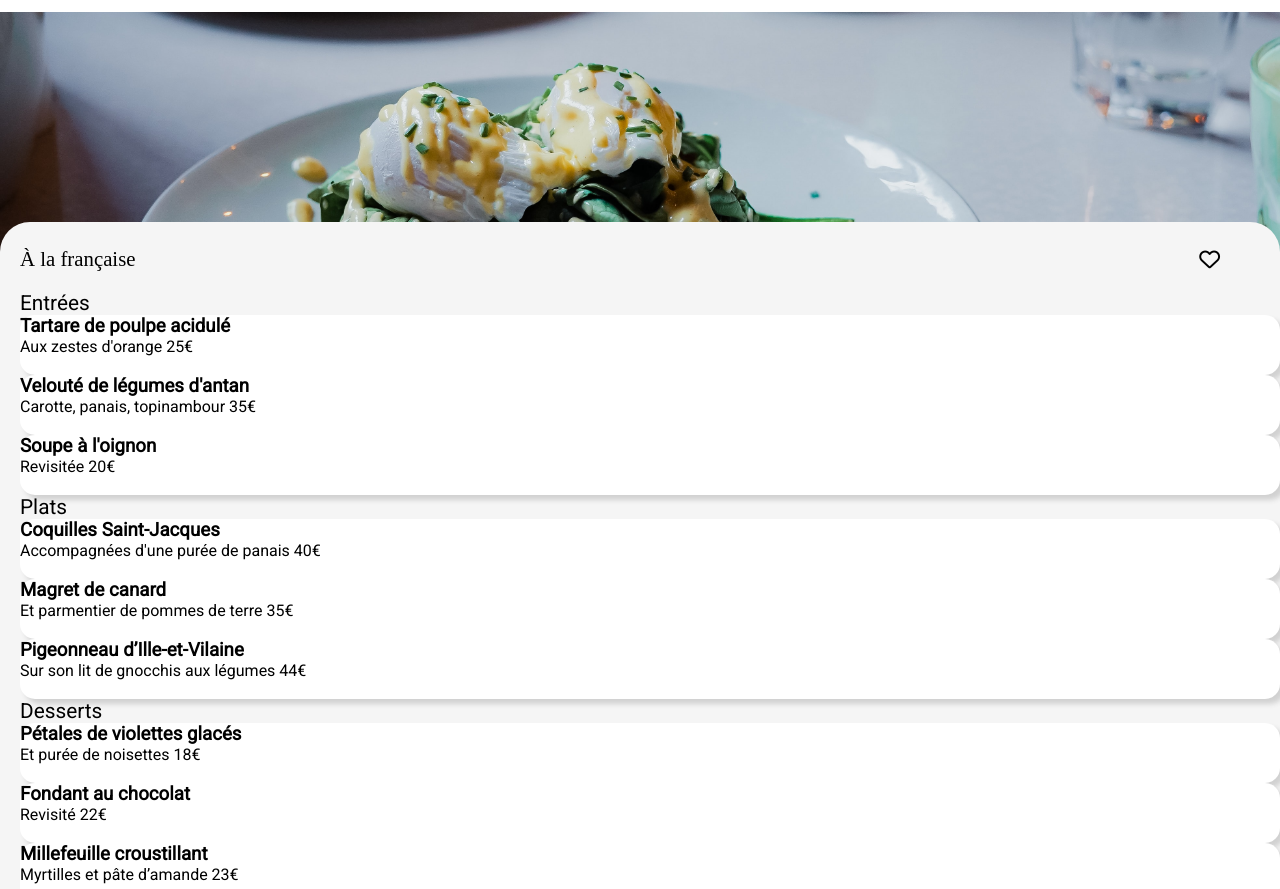
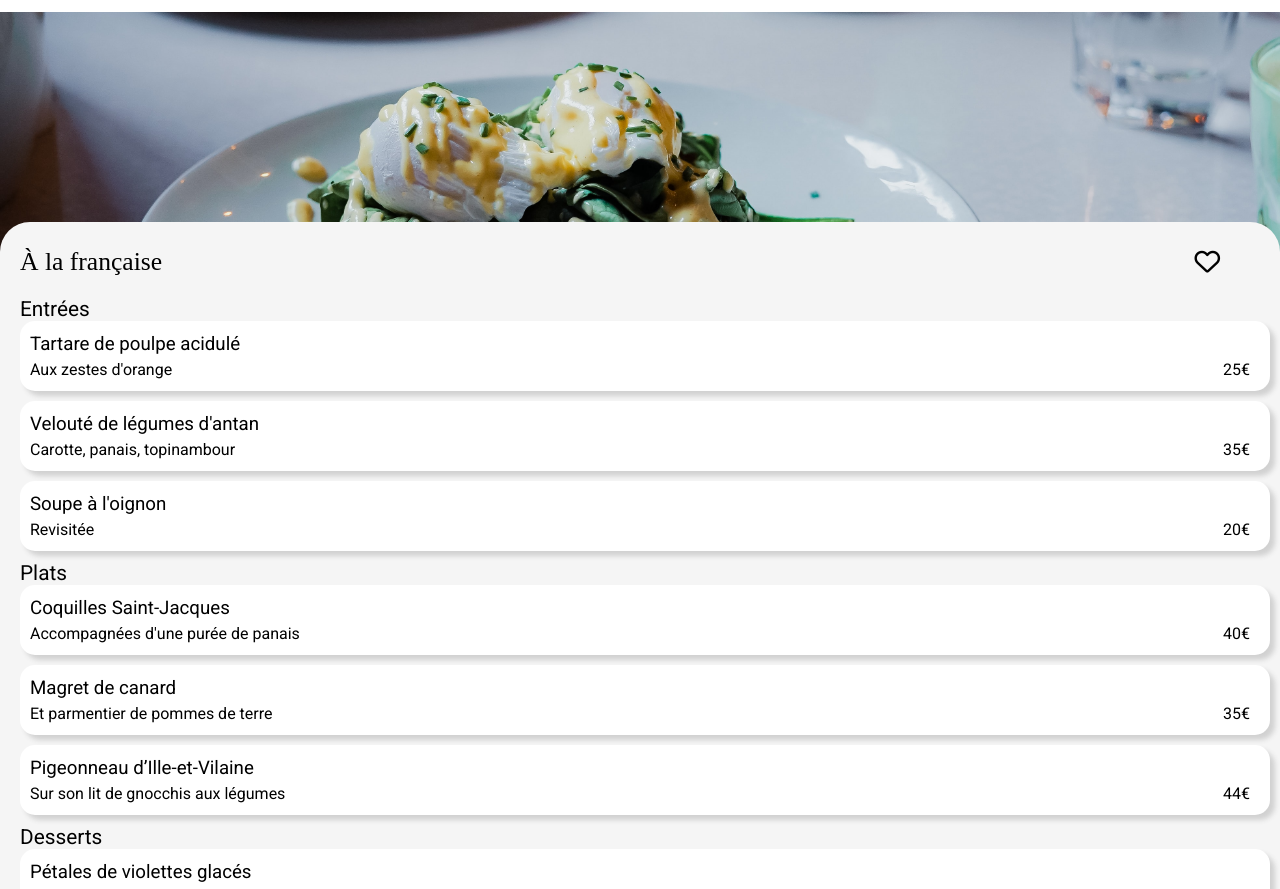
Before and after one commit to MaxMacia/Projet_OpenClassrooms_Ohmyfood, a plain HTML site: page menu3.html in a window 1280 px wide. Shown: the part 58-947 px from the top of the page. Drawn offline with Linux system fonts and the light colour scheme; a web font is replaced by a local one.

Commit message:
eighth commit

```diff
--- a/CSS/menu-style.scss
+++ b/CSS/menu-style.scss
@@ -20,11 +20,11 @@
         margin-top: 25px;
         h1{
            font-family: 'shrikhand';
-           font-size: 1.3em;
+           font-size: 1.6em;
            font-weight: lighter;
         }
         .fa-regular.fa-heart{
-            font-size: 1.3em;
+            font-size: 1.6em;
             padding-right: 60px;
         }
     }
@@ -38,13 +38,26 @@
                 font-weight: 100;
             }
             article{
+                display: flex;
+                flex-direction: column;
+                justify-content: center;
                 background-color: $white-color;
-                height: 60px;
+                height: 70px;
+                margin-right: 10px;
+                margin-bottom: 10px;
+                padding-left: 10px;
+                padding-right: 20px;
                 border-radius: 15px;
                 @include shadow;
+                h3{
+                    font-weight: 550;
+                    margin-bottom: 5px;
+                }
                 .container-bloc-p{
                     display: flex;
                     justify-content: space-between;
+                    font-weight: 550;
+
                 }
             }
         }
--- a/menu3.html
+++ b/menu3.html
@@ -27,54 +27,72 @@
 					<h2>Entrées</h2>
 					<article>
 						<h3>Tartare de poulpe acidulé</h3>
-						<p>Aux zestes d'orange
-							25€</p>
+						<div class="container-bloc-p">
+							<p>Aux zestes d'orange</p>
+							<p>25€</p>
+						</div>
 					</article>
 					<article>
 						<h3>Velouté de légumes d'antan</h3>
-						<p>Carotte, panais, topinambour
-							35€</p>
+						<div class="container-bloc-p">
+							<p>Carotte, panais, topinambour</p>
+							<p>35€</p>
+						</div>
 					</article>
 					<article>
 						<h3>Soupe à l'oignon</h3>
-						<p>Revisitée
-							20€</p>
+						<div class="container-bloc-p">
+							<p>Revisitée</p>
+							<p>20€</p>
+						</div>
 					</article>
 				</section>
 				<section>
 					<h2>Plats</h2>
 					<article>
 						<h3>Coquilles Saint-Jacques</h3>
-						<p>Accompagnées d'une purée de panais
-							40€</p>
+						<div class="container-bloc-p">
+							<p>Accompagnées d'une purée de panais</p>
+							<p>40€</p>
+						</div>
 					</article>
 					<article>
 						<h3>Magret de canard</h3>
-						<p>Et parmentier de pommes de terre
-							35€</p>
+						<div class="container-bloc-p">
+							<p>Et parmentier de pommes de terre</p>
+							<p>35€</p>
+						</div>
 					</article>
 					<article>
 						<h3>Pigeonneau d’Ille-et-Vilaine</h3>
-						<p>Sur son lit de gnocchis aux légumes
-							44€</p>
+						<div class="container-bloc-p">
+							<p>Sur son lit de gnocchis aux légumes</p>
+							<p>44€</p>
+						</div>
 					</article>
 				</section>
 				<section>
 					<h2>Desserts</h2>
 					<article>
 						<h3>Pétales de violettes glacés</h3>
-						<p>Et purée de noisettes
-							18€</p>
+						<div class="container-bloc-p">
+							<p>Et purée de noisettes</p>
+							<p>18€</p>
+						</div>
 					</article>
 					<article>
 						<h3>Fondant au chocolat</h3>
-						<p>Revisité
-							22€</p>
+						<div class="container-bloc-p">
+							<p>Revisité</p>
+							<p>22€</p>
+						</div>
 					</article>
 					<article>
 						<h3>Millefeuille croustillant</h3>
-						<p>Myrtilles et pâte d’amande
-							23€</p>
+						<div class="container-bloc-p">
+							<p>Myrtilles et pâte d’amande</p>
+							<p>23€</p>
+						</div>
 					</article>
 				</section>
 				<button>Commander</button>
```
Also changed, not shown: menu4.html (+36 -18 lines), CSS/menu-style.css, 1 other file.
